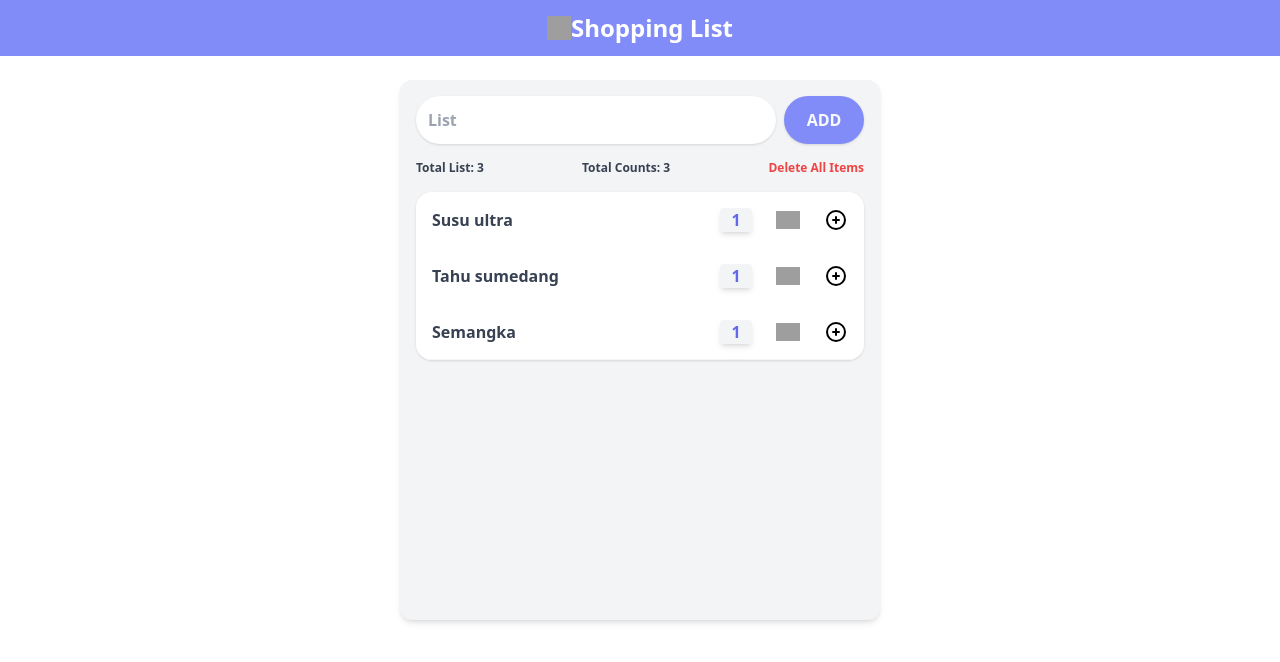
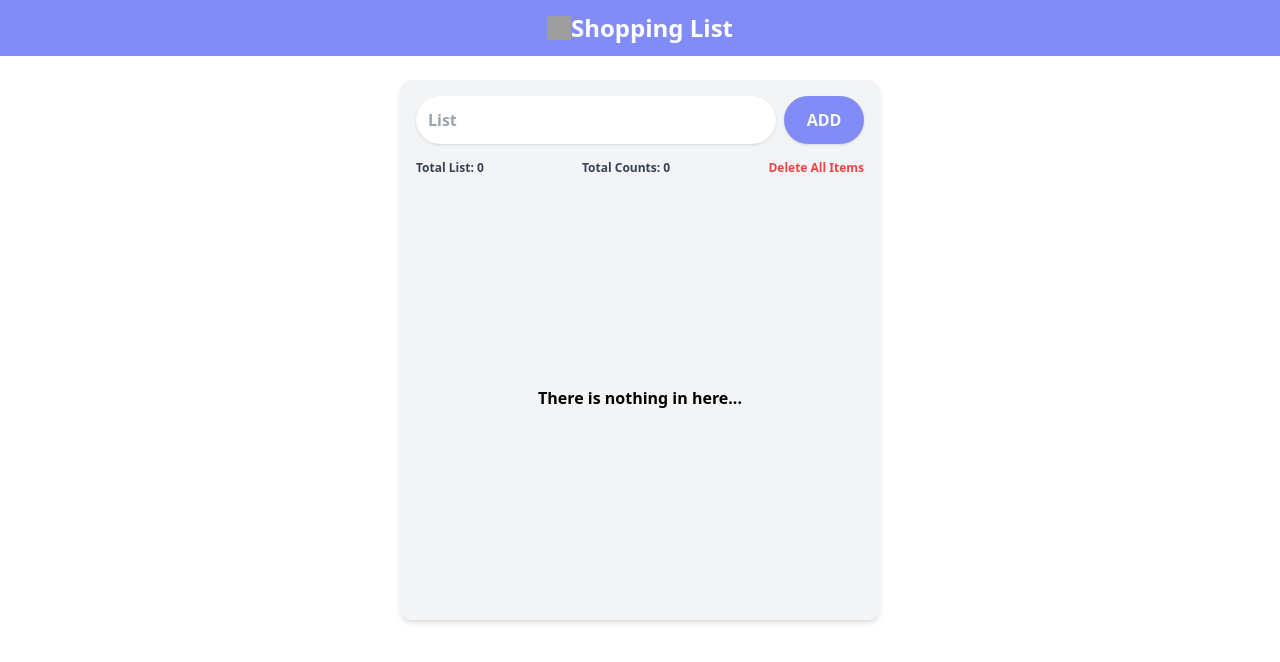
Before and after one commit to indra120/shopping-list-vue, a Vue app: page / in a window 1280 px wide. Shown: the top 662 px of the page. Built offline with nearby package versions, Linux system fonts and the light colour scheme; grey boxes are pictures that could not be loaded.

Commit message:
Persist data on local storage

```diff
--- a/src/App.vue
+++ b/src/App.vue
@@ -21,18 +21,27 @@
 </template>
 
 <script setup lang="ts">
-import { ref } from "vue"
+import { onMounted, onUpdated, ref } from "vue"
 import { ShoppingItem } from "./types"
 import Header from "./components/Header.vue"
 import ShoppingLists from "./components/ShoppingLists.vue"
 import AddShoppingItem from "./components/AddShoppingItem.vue"
 import Info from "./components/Info.vue"
 
-const shoppingList = ref<ShoppingItem[]>([
-  { title: "Susu ultra", count: 1 },
-  { title: "Tahu sumedang", count: 1 },
-  { title: "Semangka", count: 1 },
-])
+const shoppingList = ref<ShoppingItem[]>([])
+
+onMounted(() => {
+  const savedList = JSON.parse(localStorage.getItem("shopping-list")!) || []
+  console.log(savedList)
+
+  if (savedList.length > 0) {
+    shoppingList.value = savedList
+  }
+})
+
+onUpdated(() => {
+  localStorage.setItem("shopping-list", JSON.stringify(shoppingList.value))
+})
 
 const deleteAllItems = () => {
   shoppingList.value = []
```
Also changed, not shown: 1 other file (tests, documents, lock files or other folders).
